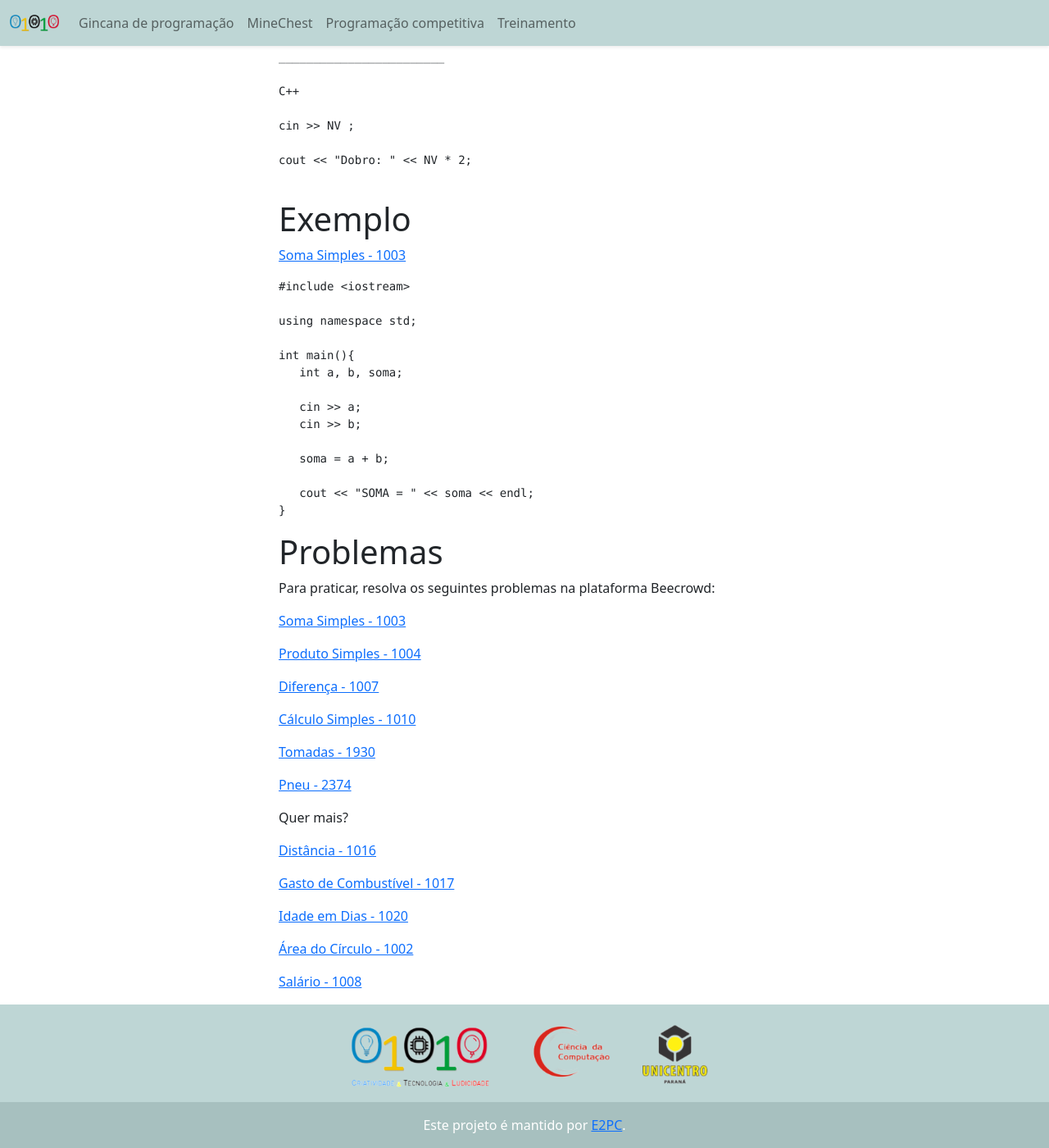
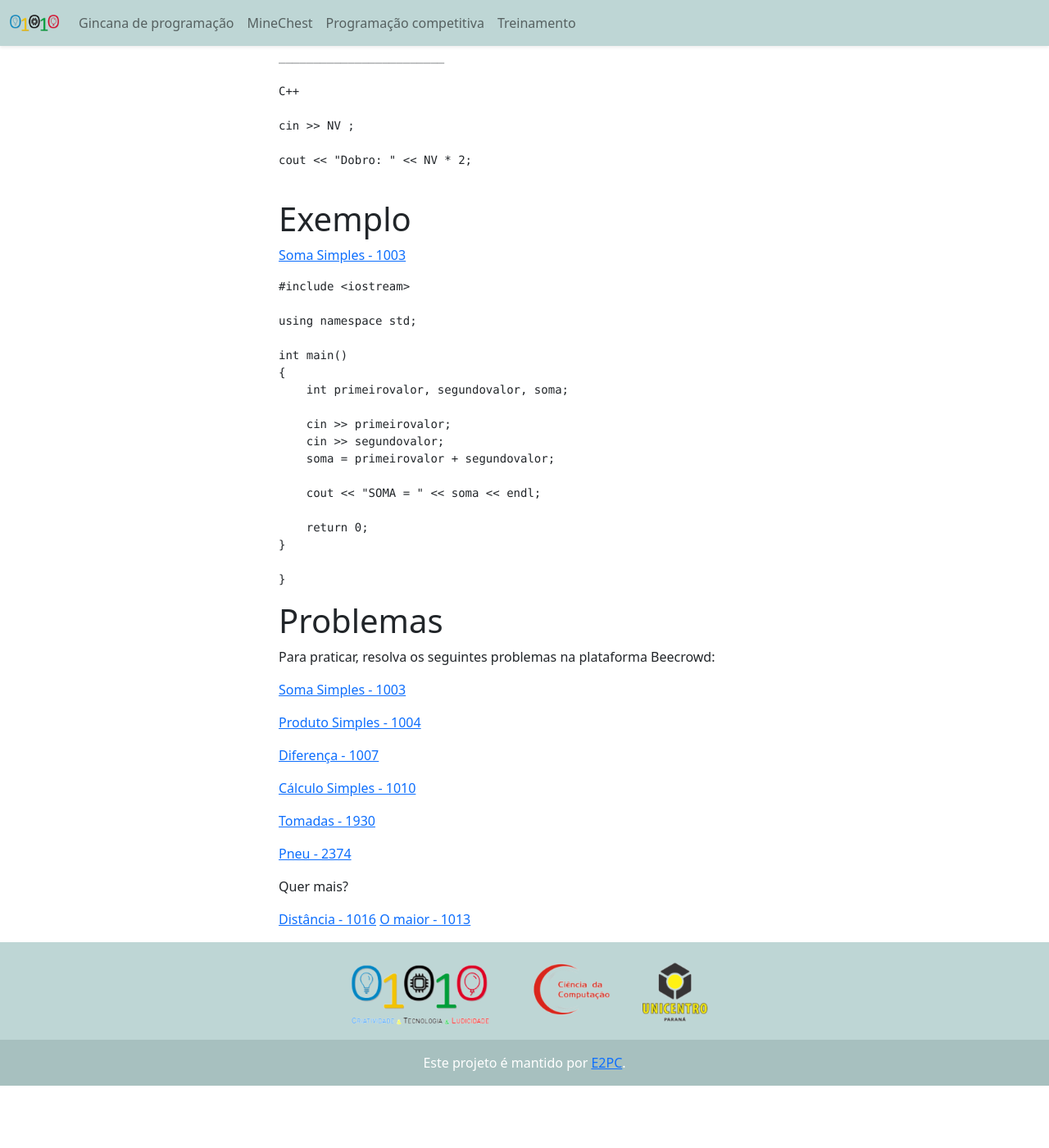
Before and after one commit to E2PC/ProjectPage, a Jekyll site: the page built from treinamento/entrada_saida.md, in a window 1280 px wide and 1400 px high, scrolled down 1434 px. Shown: the whole window at 82% size. Built offline with Jekyll 4.4.1, drawn with Linux system fonts in a browser that asks for light colours; nearby versions of some CDN libraries; after the commit the page ends 2758 px from its top, so only the background shows below that.

Commit message:
Mover os problemas que estavam na aba errada.

````diff
--- a/treinamento/entrada_saida.md
+++ b/treinamento/entrada_saida.md
@@ -93,15 +93,19 @@
 
 using namespace std;
 
-int main(){
-   int a, b, soma;
+int main()
+{
+    int primeirovalor, segundovalor, soma;
 
-   cin >> a;
-   cin >> b;
+    cin >> primeirovalor;
+    cin >> segundovalor;
+    soma = primeirovalor + segundovalor;
 
-   soma = a + b;
+    cout << "SOMA = " << soma << endl;
 
-   cout << "SOMA = " << soma << endl;
+    return 0;
+}
+
 }
 ```
 
@@ -123,11 +127,4 @@
 Quer mais?
 
 [Distância - 1016](https://www.beecrowd.com.br/judge/pt/problems/view/1016)
-
-[Gasto de Combustível - 1017](https://www.beecrowd.com.br/judge/pt/problems/view/1017)
-
-[Idade em Dias - 1020](https://www.beecrowd.com.br/judge/pt/problems/view/1020)
-
-[Área do Círculo - 1002](https://www.beecrowd.com.br/judge/pt/problems/view/1002)
-
-[Salário - 1008](https://www.beecrowd.com.br/judge/pt/problems/view/1008)
+[O maior - 1013](https://www.beecrowd.com.br/judge/pt/problems/view/1013)
````
